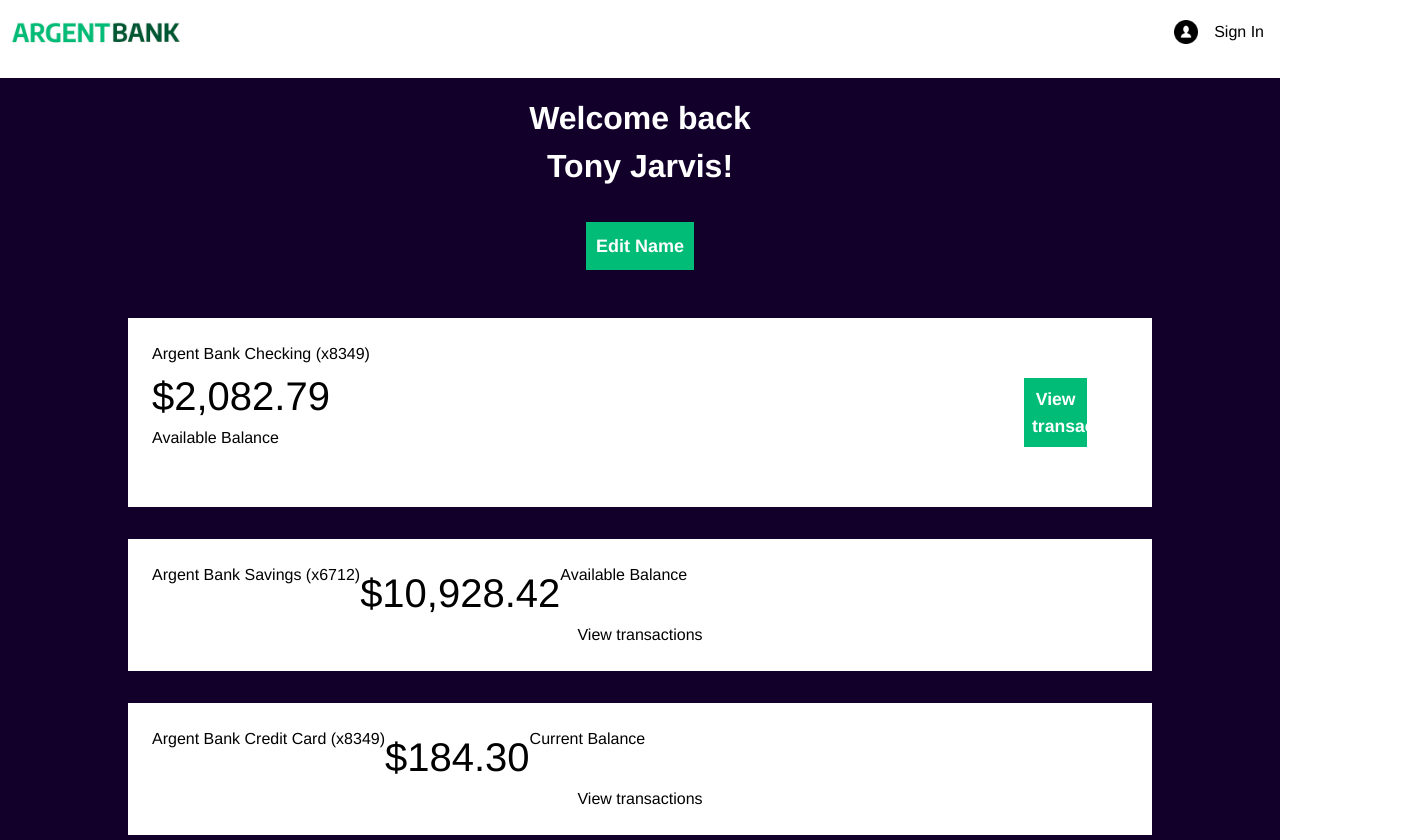
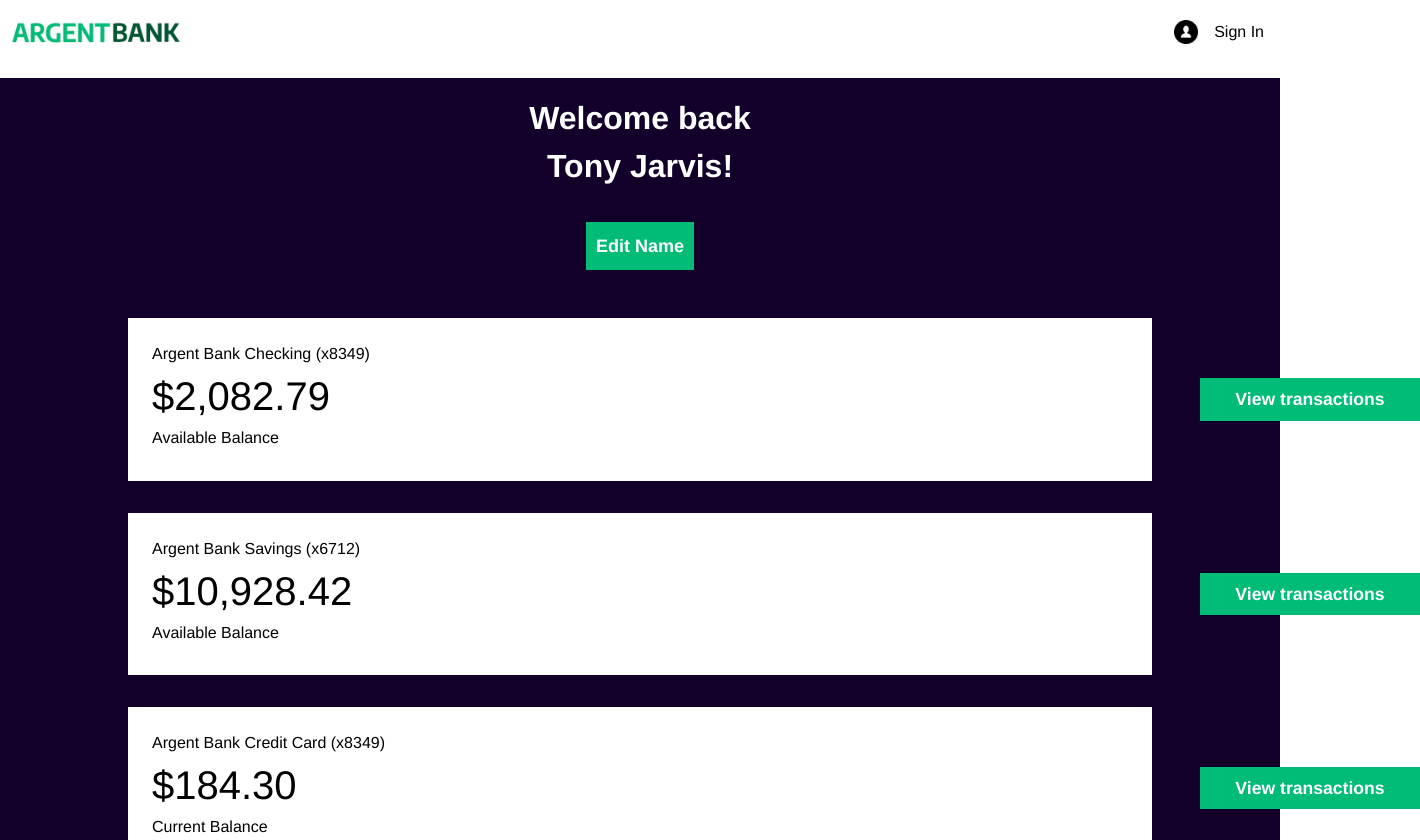
Before and after one commit to Berkpigh/IntWebP11_1, a React (Vite) app in the folder client/: page /user in a window 1280 px wide. Shown: the top 840 px of the page, 1420 px wide, since content can reach past the window. Built offline with nearby package versions, Linux system fonts and the light colour scheme.

Commit message:
user conforme à maquette

```diff
--- a/client/src/pages/User.jsx
+++ b/client/src/pages/User.jsx
@@ -1,3 +1,5 @@
+import { Link } from 'react-router-dom'
+
 const User = () => {
   return (
     <div className="flex-1 bg-dark min-h-screen">
@@ -7,9 +9,14 @@ const User = () => {
           <br />
           Tony Jarvis!
         </h1>
-        <button className="text-grey-fff my-4 w-auto p-2.5 text-lg font-bold bg-submit">
-          Edit Name
-        </button>
+        <Link to="/profile">
+          <button
+            type="button"
+            className="text-grey-fff my-4 w-auto p-2.5 text-lg font-bold bg-submit"
+          >
+            Edit Name
+          </button>
+        </Link>
       </div>
       {/* <h2 className="sr-only">Accounts</h2> */}
       <section
@@ -23,40 +30,56 @@ const User = () => {
           <p className="m-0 text-2.5rem">$2,082.79</p>
           <p className="m-0">Available Balance</p>
         </div>
-        <div className="pl-96 py-5 w-11/12">
-          <button className="block w-full p-2 text-1.1rem font-bold my-4 bg-submit text-grey-fff">
+        <div className="pl-96 mx-44 py-5 w-11/12">
+          <button
+            type="button"
+            className="block w-220px p-2 text-1.1rem  shadow-xs
+              font-bold my-4 bg-submit border-green-submit text-grey-fff"
+          >
             View transactions
           </button>
         </div>
       </section>
       <section
-        className="flex flex-col justify-between items-center bg-fff
-                          w-4/5 m-auto p-6 box-border text-left mb-8"
+        className="bg-fff w-4/5 m-auto p-6 box-border text-left mb-8
+        grid grid-cols-2"
       >
-        <div className="flex w-full">
+        <div className="flex-un flex-col w-full">
           <h3 className="m-0 p-0 text-base font-normal">
             Argent Bank Savings (x6712)
           </h3>
           <p className="m-0 text-2.5rem">$10,928.42</p>
           <p className="m-0">Available Balance</p>
         </div>
-        <div className="account-content-wrapper cta">
-          <button className="transaction-button">View transactions</button>
+        <div className="pl-96 mx-44 py-5 w-11/12">
+          <button
+            type="submit"
+            className="block w-220px p-2 text-1.1rem  shadow-xs
+              font-bold my-4 bg-submit border-green-submit text-grey-fff"
+          >
+            View transactions
+          </button>
         </div>
       </section>
       <section
-        className="flex flex-col justify-between items-center bg-fff
-                          w-4/5 m-auto p-6 box-border text-left mb-8"
+        className="bg-fff w-4/5 m-auto p-6 box-border text-left mb-8
+        grid grid-cols-2"
       >
-        <div className="flex w-full">
+        <div className="flex-un flex-col w-full">
           <h3 className="m-0 p-0 text-base font-normal">
             Argent Bank Credit Card (x8349)
           </h3>
           <p className="m-0 text-2.5rem">$184.30</p>
           <p className="m-0">Current Balance</p>
         </div>
-        <div className="account-content-wrapper cta">
-          <button className="transaction-button">View transactions</button>
+        <div className="pl-96 mx-44 py-5 w-11/12">
+          <button
+            type="submit"
+            className="block w-220px p-2 text-1.1rem  shadow-xs
+              font-bold my-4 bg-submit border-green-submit text-grey-fff"
+          >
+            View transactions
+          </button>
         </div>
       </section>
     </div>
--- a/client/tailwind.config.js
+++ b/client/tailwind.config.js
@@ -19,6 +19,7 @@ export default {
     },
     width: {
       '100px': '100px',
+      '220px': '220px',
       '300px': '300px',
       '364px': '364px',
     },
@@ -31,6 +32,7 @@ export default {
     borderColor: {
       green: {
         feature: '#00bc77',
+        submit: '#00bc77',
       },
       grey: {
         ccc: '#ccc',
@@ -43,6 +45,9 @@ export default {
     },
     padding: {
       '5px': '5px',
+      left: {
+        '500px': '500px',
+      },
     },
     flex: {
       zero: '0',
```
